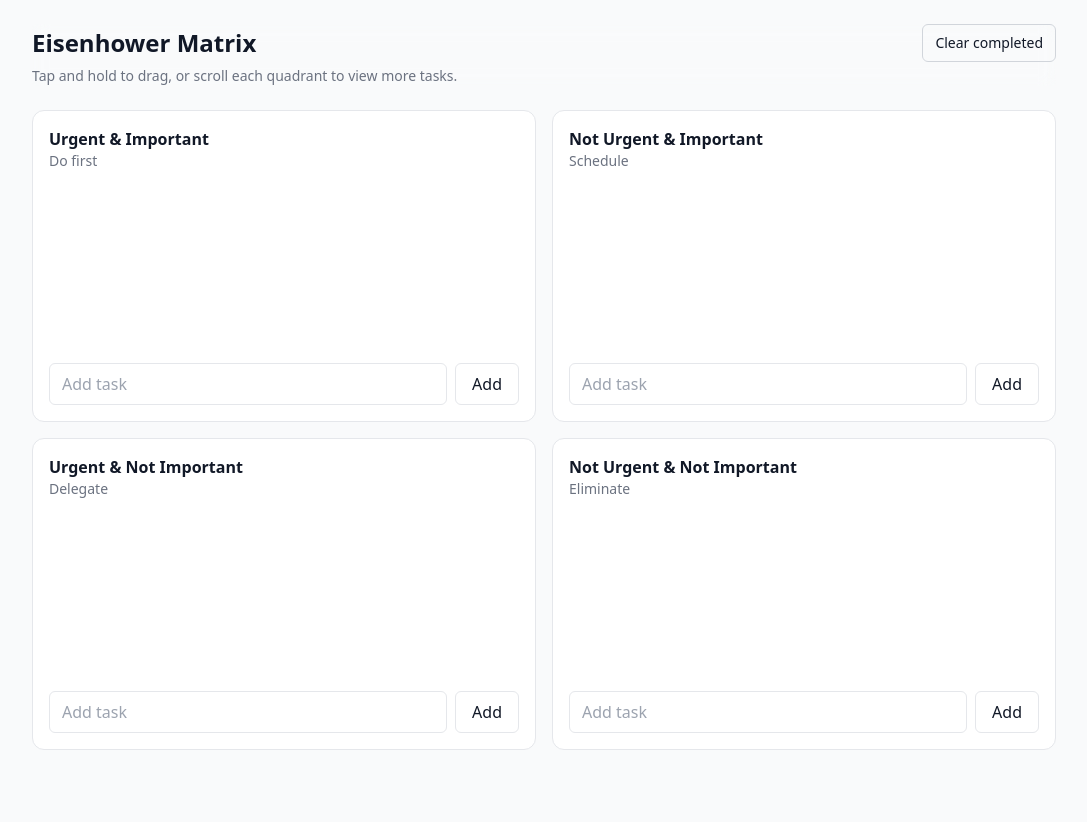
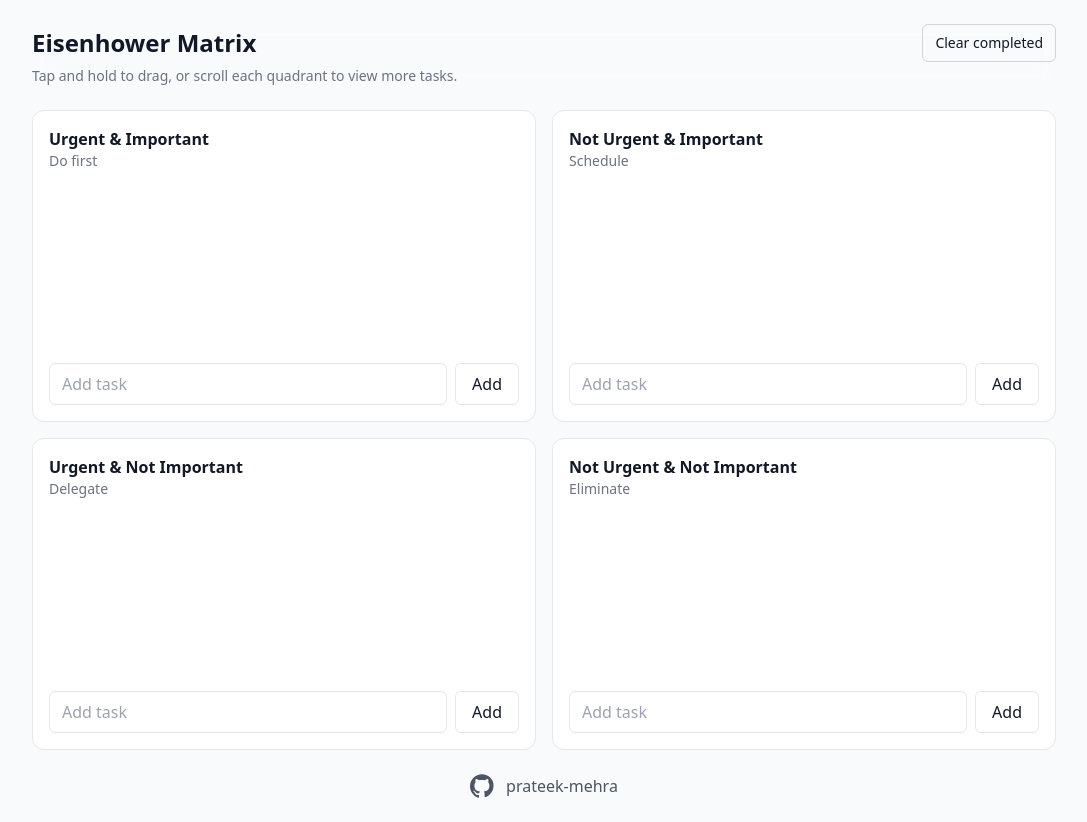
Before and after one commit to prateek-mehra/minimal-eisenhower, a React (Vite) app: page / in a window 1280 px wide. Shown: the whole page, without its empty margins (96-1183 px from the left). Before the commit the page ends 800 px from the top, so only its background shows below. Built offline with nearby package versions, Linux system fonts and the light colour scheme.

Commit message:
Add GitHub footer

```diff
--- a/src/App.jsx
+++ b/src/App.jsx
@@ -196,6 +196,23 @@ export default function App() {
             ))}
           </div>
         </DndContext>
+
+        <footer className="mt-6 flex items-center justify-center gap-3 text-gray-600">
+          <svg
+            viewBox="0 0 24 24"
+            aria-hidden="true"
+            className="h-6 w-6"
+            fill="currentColor"
+          >
+            <path d="M12 0.3C5.4 0.3 0 5.7 0 12.3c0 5.3 3.4 9.8 8.2 11.4.6.1.8-.3.8-.6v-2.2c-3.3.7-4-1.6-4-1.6-.6-1.4-1.4-1.8-1.4-1.8-1.1-.8.1-.8.1-.8 1.2.1 1.9 1.3 1.9 1.3 1.1 1.9 3 1.3 3.7 1 .1-.8.4-1.3.7-1.6-2.7-.3-5.6-1.3-5.6-6 0-1.3.5-2.4 1.2-3.2-.1-.3-.5-1.5.1-3.1 0 0 1-.3 3.3 1.2.9-.3 1.9-.4 2.9-.4 1 0 2 .1 2.9.4 2.3-1.5 3.3-1.2 3.3-1.2.6 1.6.2 2.8.1 3.1.8.8 1.2 1.9 1.2 3.2 0 4.7-2.9 5.7-5.6 6 .4.3.8 1 .8 2.1v3.1c0 .3.2.7.8.6 4.7-1.6 8.1-6.1 8.1-11.4C24 5.7 18.6.3 12 .3z" />
+          </svg>
+          <a
+            href="https://github.com/prateek-mehra"
+            className="text-base font-medium hover:text-gray-900"
+          >
+            prateek-mehra
+          </a>
+        </footer>
       </div>
     </div>
   )
```
